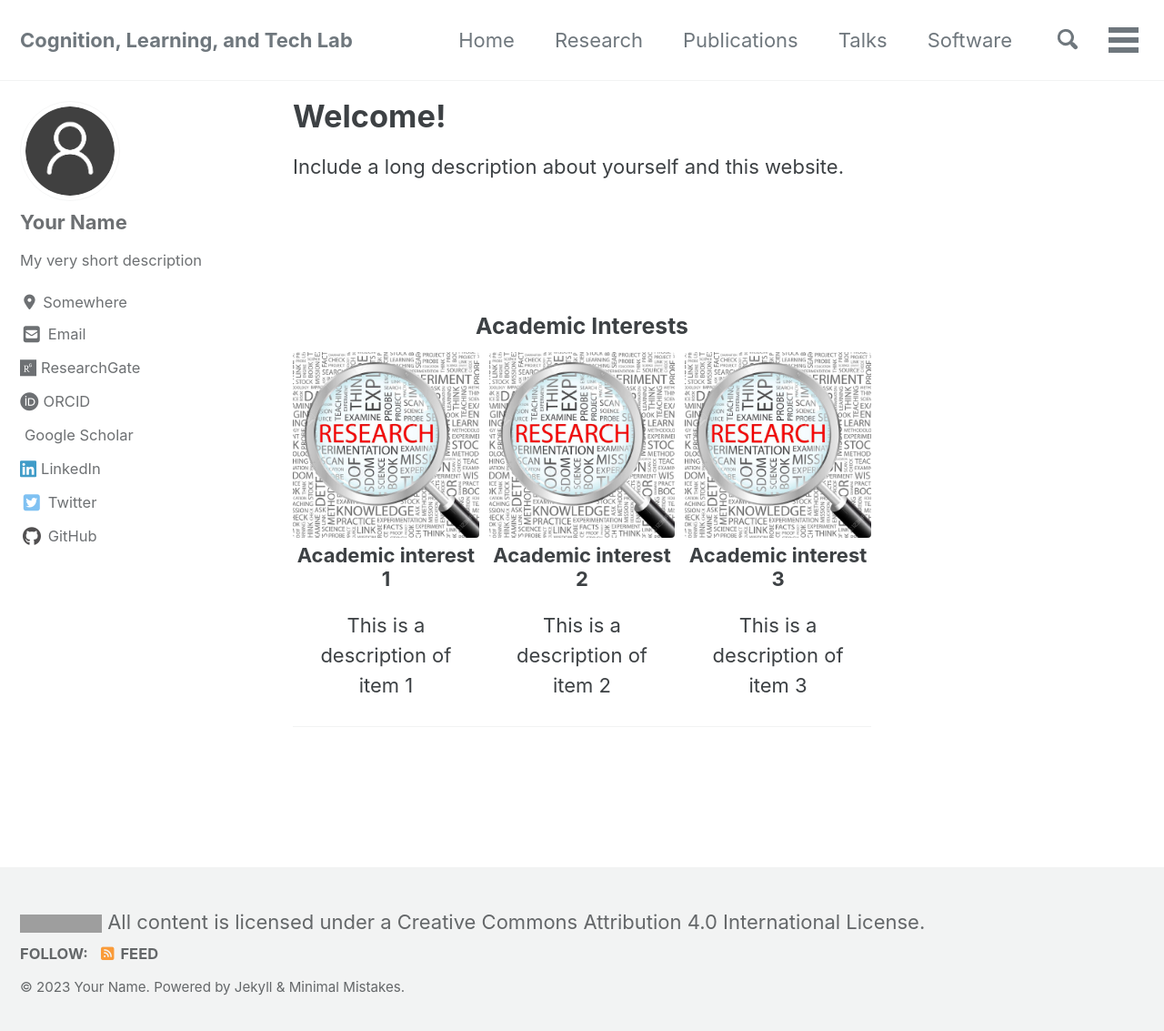
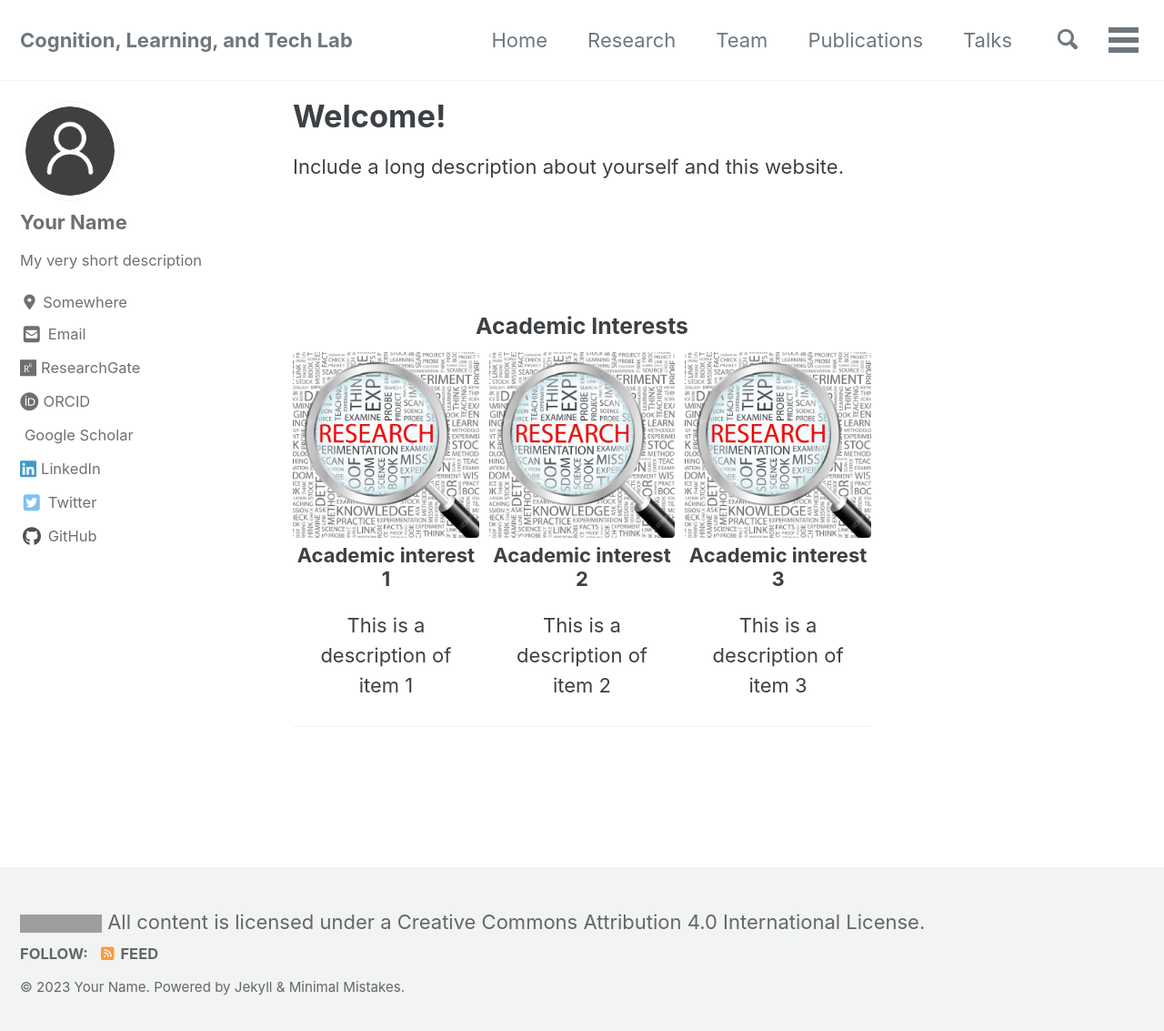
Before and after one commit to cognition-health-technology-lab/chtlab.github.io, a Jekyll site: the page built from _pages/index.md, in a window 1280 px wide and 1141 px high. Shown: the top 1133 px of the window at 91% size. Built offline with Jekyll 4.4.1, drawn with Linux system fonts in a browser that asks for light colours; cached includes are drawn as plain includes; nearby versions of some CDN libraries; a style sheet for code colours, icons or effects is not loaded; grey boxes are pictures that could not be loaded.

Commit message:
Add team tab

```diff
--- a/_data/navigation.yml
+++ b/_data/navigation.yml
@@ -3,6 +3,8 @@ main:
     url: /
   - title: "Research"
     url: /research/
+  - title: "Team"
+    url: /team/
   - title: "Publications"
     url: /publications/
   - title: "Talks"
```
